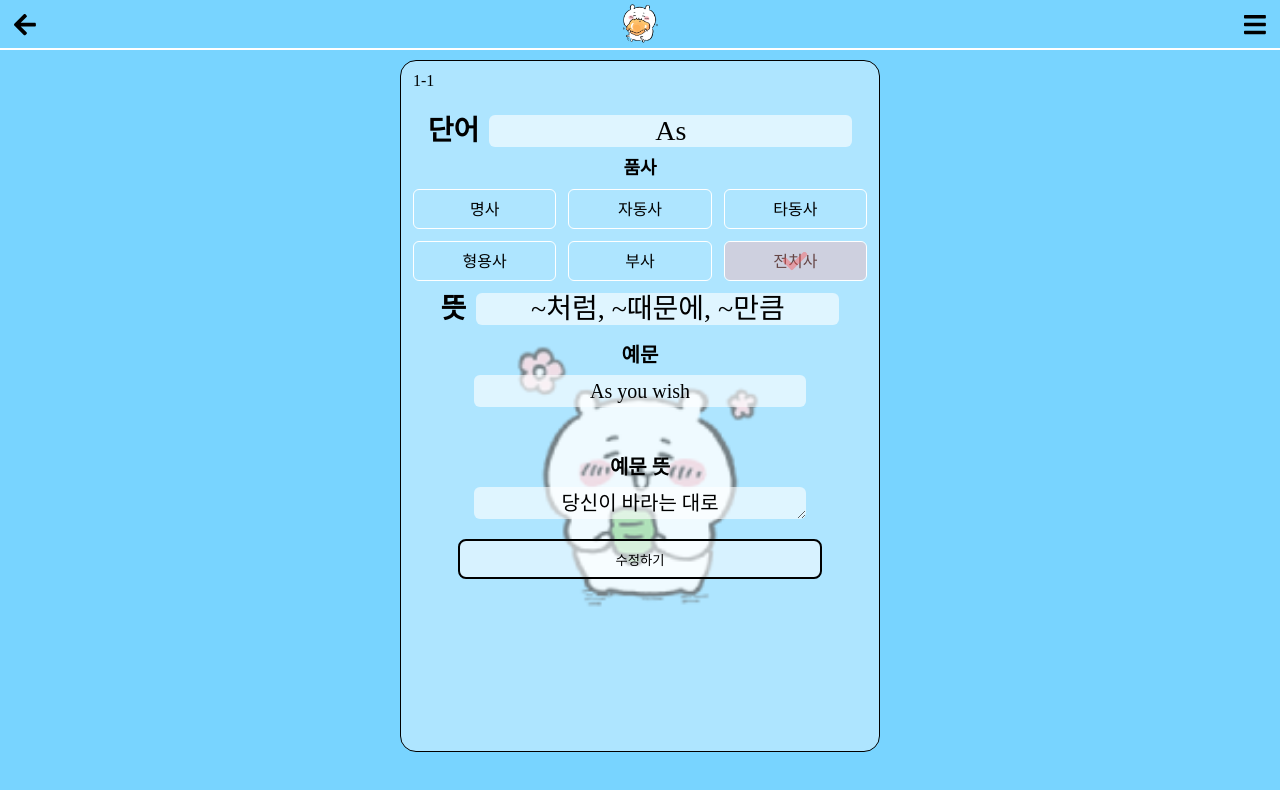
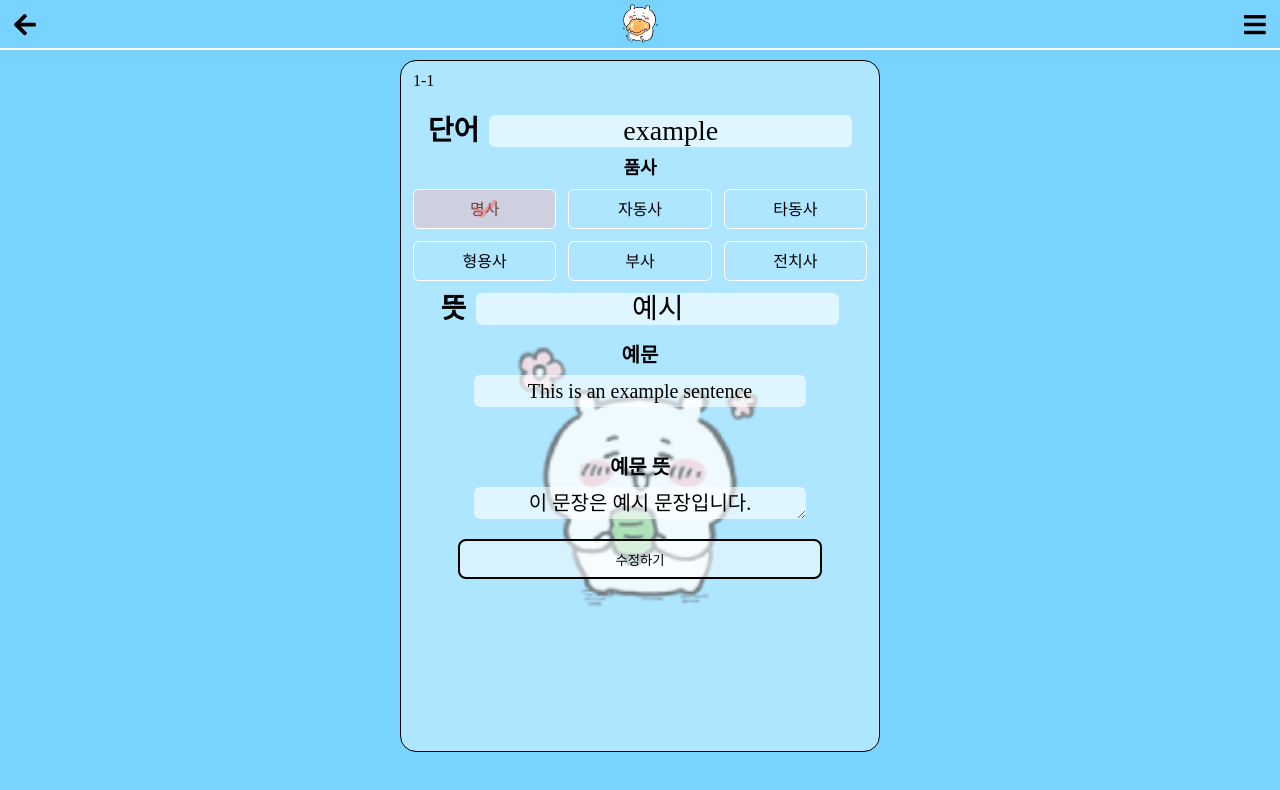
Before and after one commit to soyedpork27/word-master, a React (Create React App) app: page /regis/1/1 in a window 1280 px wide. Shown: the top 790 px of the page. Built offline with nearby package versions, Linux system fonts and the light colour scheme; a web font is replaced by a local one.

Commit message:
localStorage_words

```diff
--- a/src/App.js
+++ b/src/App.js
@@ -1,6 +1,8 @@
 import './App.css';
 
 import './css/reset.css';
+
+import {useEffect} from 'react';
 
 import {useImmer} from 'use-immer';
 
@@ -21,9 +23,15 @@ import { QueryClient, QueryClientProvider } from '@tanstack/react-query';
 
 function App() {
 
-  let [words, setWords] = useImmer(initialData);
+  let [words, setWords] = useImmer(()=>wordsFromLocalStorage());
 
-  console.log(words);
+
+  // 로컬스토리지에 단어를 저장하기
+  useEffect(()=>{
+    localStorage.setItem("word-master", JSON.stringify(words))
+
+
+  }, [words])
 
   // 수정된 객체를 받아 핸들링
   const handleWords = (id ,idx,obj) => {
@@ -153,68 +161,27 @@ const initialData=[
     list : [
       {
         idx : 1,
-        word : "As",
-        part : "prep",
-        mean : "~처럼, ~때문에, ~만큼",
-        exam : "As you wish",
-        examMean : "당신이 바라는 대로",
+        word : "example",
+        part : "n",
+        mean : "예시",
+        exam : "This is an example sentence",
+        examMean : "이 문장은 예시 문장입니다.",
         check : true
       },
       {
         idx : 2,
-        word : "cake",
-        part : "n",
-        mean : "케이크",
+        word : "",
+        part : "",
+        mean : "",
         exam : "",
         examMean : "",
         check : false
       },
       {
         idx : 3,
-        word : "coffee",
-        part : "n",
-        mean : "커피",
-        exam : "",
-        examMean : "",
-        check : false
-      },
-      {
-        idx : 4,
         word : "",
         part : "",
         mean : "",
-        exam : "",
-        examMean : "",
-        check : false
-      }
-    ]
-  },
-  {
-    id : 2,
-    list : [
-      {
-        idx : 1,
-        word : "MacBook",
-        part : "n",
-        mean : "맥북",
-        exam : "",
-        examMean : "",
-        check : false
-      },
-      {
-        idx : 2,
-        word : "iPad",
-        part : "n",
-        mean : "아이패드",
-        exam : "",
-        examMean : "",
-        check : false
-      },
-      {
-        idx : 3,
-        word : "iPhone",
-        part : "n",
-        mean : "아이폰",
         exam : "",
         examMean : "",
         check : false
@@ -232,4 +199,11 @@ const initialData=[
   }
 ];
 
+function wordsFromLocalStorage(){
+  const words = localStorage.getItem("word-master");
+
+  return  words ? JSON.parse(words) : initialData;
+
+}
+
 export default App;
--- a/src/css/header.css
+++ b/src/css/header.css
@@ -160,7 +160,7 @@ header{
   position : absolute;
   left : 0;
   top : 0;
-  background-color: rgba(255, 171, 171, 0.3);
+  /* background-color: rgba(255, 171, 171, 0.3); */
   z-index : 2;
 }
 
```
